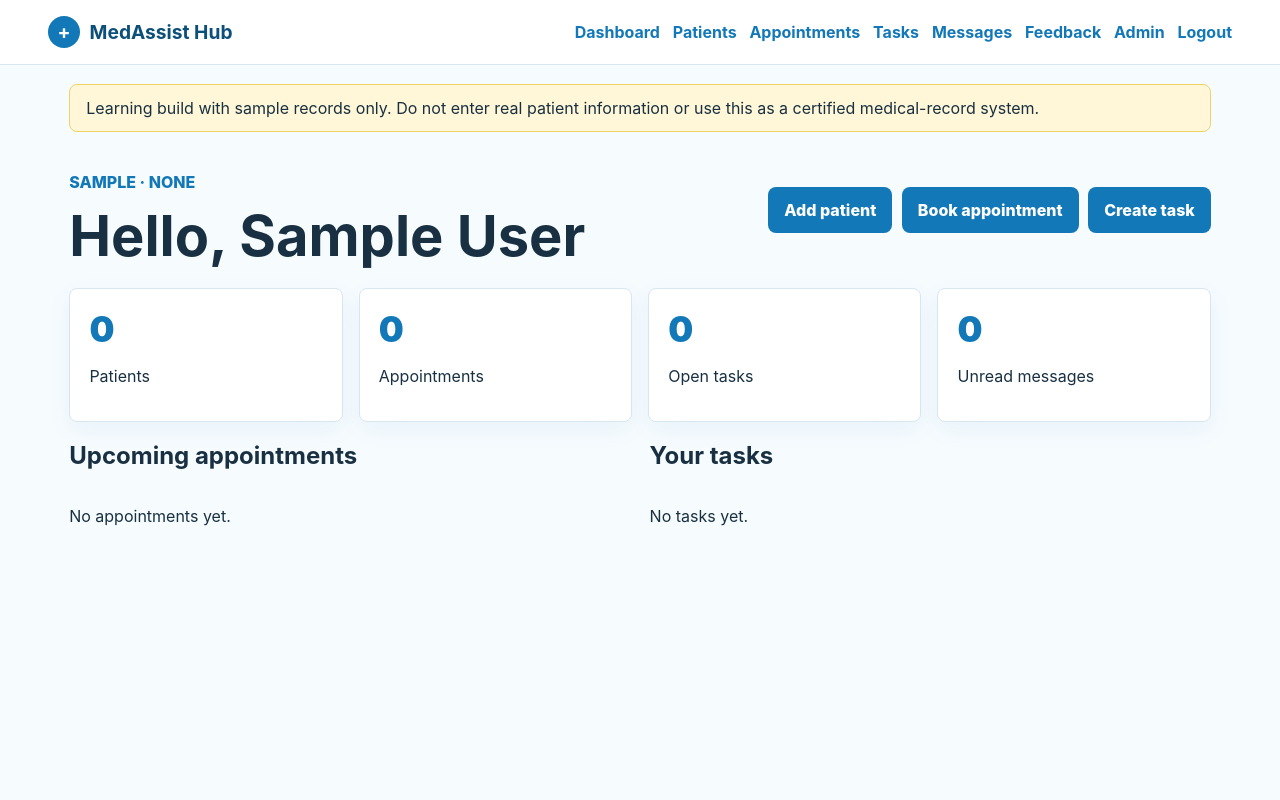
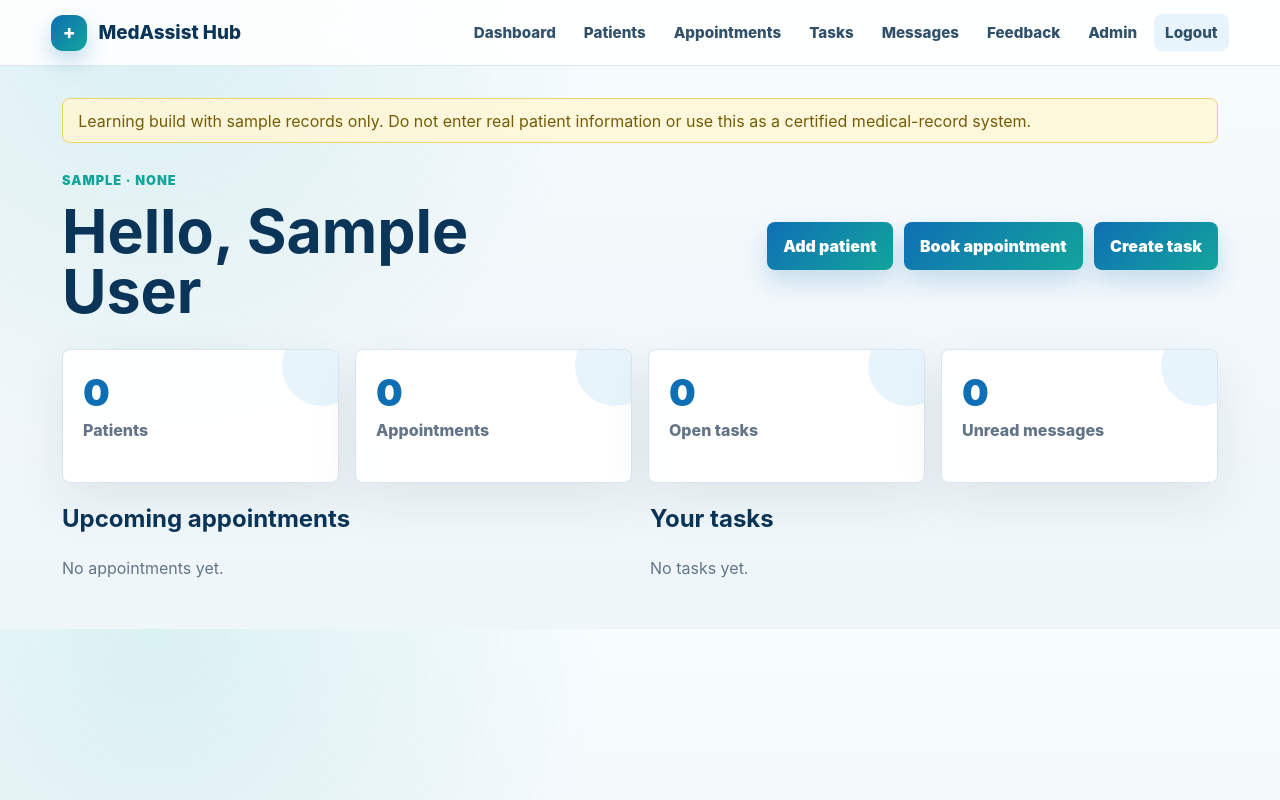
Before and after one commit to aaravgpodar-bot/medassisthub, a Flask app: page /dashboard in a window 1280 px wide. Run offline with Flask 3, Linux system fonts and the light colour scheme; the visitor is signed in with stand-in values (Sample User, id 1); data comes from the database, SQL or seed files in the repository; data that the repository does not hold is empty.

Commit message:
Polish healthcare interface styling

```diff
--- a/static/css/styles.css
+++ b/static/css/styles.css
@@ -1,115 +1,164 @@
 :root {
-    --blue: #1378b8;
-    --blue-dark: #0c4f79;
-    --aqua: #dff5ff;
-    --ink: #183042;
-    --muted: #687786;
-    --line: #d8e6ef;
-    --bg: #f6fbfe;
+    --blue: #0f6fb4;
+    --blue-dark: #0b3558;
+    --blue-soft: #e8f4fb;
+    --teal: #13a59b;
+    --mint: #dff8f3;
+    --ink: #152638;
+    --muted: #637487;
+    --line: #d8e5ef;
+    --bg: #f3f8fb;
     --white: #ffffff;
-    font-family: Inter, Arial, sans-serif;
+    --shadow: 0 18px 50px rgba(21, 38, 56, .08);
+    font-family: Inter, "Segoe UI", Arial, sans-serif;
 }
 
 * { box-sizing: border-box; }
-body { margin: 0; background: var(--bg); color: var(--ink); }
-a { color: var(--blue); text-decoration: none; font-weight: 700; }
+body {
+    margin: 0;
+    background:
+        radial-gradient(circle at 12% 0%, rgba(19, 165, 155, .13), transparent 28rem),
+        linear-gradient(180deg, #f7fcff 0%, var(--bg) 38%, #eef6fa 100%);
+    color: var(--ink);
+}
+a { color: var(--blue); text-decoration: none; font-weight: 800; }
+p { color: var(--muted); line-height: 1.55; }
 .topbar {
-    background: var(--white);
-    border-bottom: 1px solid var(--line);
+    align-items: center;
+    backdrop-filter: blur(18px);
+    background: rgba(255, 255, 255, .88);
+    border-bottom: 1px solid rgba(216, 229, 239, .85);
     display: flex;
-    align-items: center;
+    gap: 1rem;
     justify-content: space-between;
-    gap: 1rem;
-    padding: 1rem clamp(1rem, 4vw, 3rem);
+    padding: .9rem clamp(1rem, 4vw, 3.4rem);
     position: sticky;
     top: 0;
     z-index: 2;
 }
-.brand { color: var(--blue-dark); display: flex; align-items: center; gap: .6rem; font-size: 1.2rem; }
+.brand { color: var(--blue-dark); display: flex; align-items: center; gap: .7rem; font-size: 1.18rem; letter-spacing: 0; }
 .brand-mark {
-    background: var(--blue);
+    background: linear-gradient(135deg, var(--blue), var(--teal));
+    box-shadow: 0 10px 22px rgba(15, 111, 180, .25);
     color: var(--white);
-    border-radius: 50%;
+    border-radius: 12px;
     display: inline-grid;
-    height: 2rem;
+    height: 2.25rem;
     place-items: center;
-    width: 2rem;
+    width: 2.25rem;
 }
-.nav { display: flex; flex-wrap: wrap; gap: .8rem; justify-content: flex-end; }
-.page { max-width: 1180px; margin: 0 auto; padding: 1.2rem; }
+.nav { display: flex; flex-wrap: wrap; gap: .35rem; justify-content: flex-end; }
+.nav a {
+    border-radius: 8px;
+    color: #31506a;
+    font-size: .95rem;
+    padding: .55rem .7rem;
+}
+.nav a:hover, .nav-logout { background: var(--blue-soft); color: var(--blue-dark); }
+.page { max-width: 1220px; margin: 0 auto; padding: clamp(1rem, 3vw, 2rem); }
 .warning {
-    background: #fff7d7;
+    background: rgba(255, 247, 215, .86);
     border: 1px solid #efd36a;
     border-radius: 8px;
+    color: #755c08;
     margin-bottom: 1rem;
-    padding: .8rem 1rem;
+    padding: .72rem .95rem;
 }
-.flash { border-radius: 8px; padding: .75rem 1rem; background: var(--aqua); }
-.flash.error { background: #ffe3e3; }
+.flash { border-radius: 8px; padding: .8rem 1rem; background: var(--mint); color: #0b5d56; box-shadow: var(--shadow); }
+.flash.error { background: #ffe3e3; color: #8a1f1f; }
 .section-head {
     align-items: center;
     display: flex;
     gap: 1rem;
     justify-content: space-between;
-    margin: 1.5rem 0;
+    margin: 1.7rem 0;
 }
-h1 { font-size: clamp(2rem, 5vw, 3.5rem); line-height: 1; margin: 0; }
-h2 { margin-top: 0; }
-.eyebrow { color: var(--blue); font-weight: 800; letter-spacing: 0; text-transform: uppercase; }
+h1 { color: var(--blue-dark); font-size: clamp(2rem, 5vw, 3.8rem); line-height: .98; margin: 0; max-width: 13ch; }
+h2 { color: var(--blue-dark); margin: 0 0 .45rem; }
+.eyebrow { color: var(--teal); font-size: .8rem; font-weight: 900; letter-spacing: .08em; margin: 0 0 .75rem; text-transform: uppercase; }
 .auth-panel {
     align-items: center;
     display: grid;
-    gap: 2rem;
+    gap: clamp(1.2rem, 4vw, 3rem);
     grid-template-columns: 1.2fr .8fr;
-    min-height: 62vh;
+    min-height: 68vh;
+}
+.auth-copy p { font-size: 1.08rem; max-width: 39rem; }
+.hero-points { display: flex; flex-wrap: wrap; gap: .7rem; margin-top: 1.5rem; }
+.hero-points span {
+    background: rgba(255, 255, 255, .82);
+    border: 1px solid var(--line);
+    border-radius: 999px;
+    color: var(--blue-dark);
+    font-weight: 800;
+    padding: .65rem .9rem;
 }
 .form-card, .grid-form, .cards article, .list article, .stats-grid article, .table-wrap {
-    background: var(--white);
-    border: 1px solid var(--line);
+    background: rgba(255, 255, 255, .94);
+    border: 1px solid rgba(216, 229, 239, .95);
     border-radius: 8px;
-    box-shadow: 0 8px 24px rgba(19, 120, 184, .06);
+    box-shadow: var(--shadow);
 }
-.form-card, .grid-form { display: grid; gap: 1rem; padding: 1rem; }
-.grid-form { grid-template-columns: repeat(3, minmax(0, 1fr)); margin-bottom: 1.2rem; }
-label { color: var(--muted); display: grid; gap: .35rem; font-weight: 700; }
+.form-card, .grid-form { display: grid; gap: 1rem; padding: clamp(1rem, 2vw, 1.35rem); }
+.login-card { border-top: 4px solid var(--teal); }
+.grid-form { grid-template-columns: repeat(3, minmax(0, 1fr)); margin-bottom: 1.25rem; }
+label { color: #4b6074; display: grid; gap: .4rem; font-weight: 800; }
 input, select, textarea {
+    background: #fbfdff;
     border: 1px solid var(--line);
     border-radius: 8px;
     color: var(--ink);
     font: inherit;
     min-width: 0;
-    padding: .75rem;
+    padding: .82rem .9rem;
     width: 100%;
 }
+input:focus, select:focus, textarea:focus { border-color: var(--blue); box-shadow: 0 0 0 3px rgba(15, 111, 180, .13); outline: 0; }
 textarea { min-height: 6rem; resize: vertical; }
 button, .quick-actions a {
-    background: var(--blue);
+    background: linear-gradient(135deg, var(--blue), var(--teal));
     border: 0;
     border-radius: 8px;
+    box-shadow: 0 12px 24px rgba(15, 111, 180, .2);
     color: var(--white);
     cursor: pointer;
     font: inherit;
-    font-weight: 800;
-    padding: .8rem 1rem;
+    font-weight: 900;
+    padding: .85rem 1rem;
 }
-.quick-actions { display: flex; flex-wrap: wrap; gap: .6rem; }
+button:hover, .quick-actions a:hover { transform: translateY(-1px); }
+.quick-actions { display: flex; flex-wrap: wrap; gap: .7rem; }
 .stats-grid {
     display: grid;
     gap: 1rem;
     grid-template-columns: repeat(4, minmax(0, 1fr));
-    margin-bottom: 1.2rem;
+    margin-bottom: 1.3rem;
 }
-.stats-grid article { padding: 1.2rem; }
-.stats-grid span { color: var(--blue); display: block; font-size: 2.2rem; font-weight: 900; }
-.two-col { display: grid; gap: 1.2rem; grid-template-columns: 1fr 1fr; }
+.stats-grid article { min-height: 8.4rem; padding: 1.25rem; position: relative; overflow: hidden; }
+.stats-grid article::after {
+    background: var(--blue-soft);
+    border-radius: 999px;
+    content: "";
+    height: 5rem;
+    position: absolute;
+    right: -1.5rem;
+    top: -1.5rem;
+    width: 5rem;
+}
+.stats-grid span { color: var(--blue); display: block; font-size: 2.35rem; font-weight: 950; position: relative; z-index: 1; }
+.stats-grid p { font-weight: 800; margin: .2rem 0 0; position: relative; z-index: 1; }
+.two-col { display: grid; gap: 1.25rem; grid-template-columns: 1fr 1fr; }
 .cards { display: grid; gap: 1rem; grid-template-columns: repeat(3, minmax(0, 1fr)); }
 .cards article, .list article { padding: 1rem; }
+.cards article { border-top: 4px solid var(--blue); }
 .list { display: grid; gap: .8rem; }
 .search { display: flex; gap: .6rem; min-width: min(100%, 28rem); }
 .table-wrap { overflow-x: auto; padding: 1rem; }
 table { border-collapse: collapse; width: 100%; }
-th, td { border-bottom: 1px solid var(--line); padding: .8rem; text-align: left; vertical-align: top; }
-.status { background: var(--aqua); border-radius: 99px; color: var(--blue-dark); padding: .25rem .6rem; }
+th { color: #476276; font-size: .82rem; text-transform: uppercase; }
+th, td { border-bottom: 1px solid var(--line); padding: .85rem; text-align: left; vertical-align: top; }
+tr:hover td { background: #f8fcff; }
+.status { background: var(--mint); border-radius: 999px; color: #0b5d56; font-weight: 900; padding: .28rem .68rem; }
 
 @media (max-width: 840px) {
     .auth-panel, .two-col, .grid-form { grid-template-columns: 1fr; }
@@ -122,4 +171,5 @@ th, td { border-bottom: 1px solid var(--line); padding: .8rem; text-align: left;
     .nav { justify-content: flex-start; }
     .stats-grid, .cards { grid-template-columns: 1fr; }
     .search { flex-direction: column; }
+    h1 { max-width: none; }
 }
```
